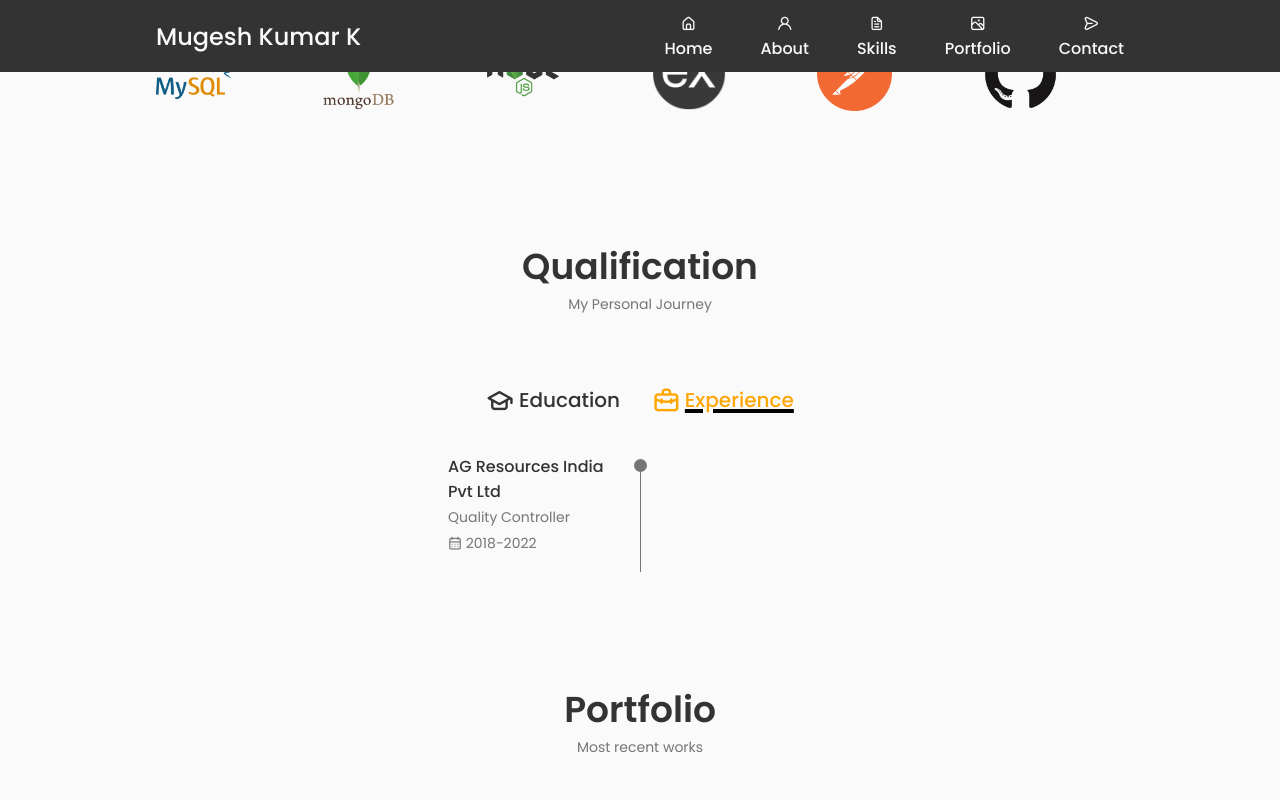
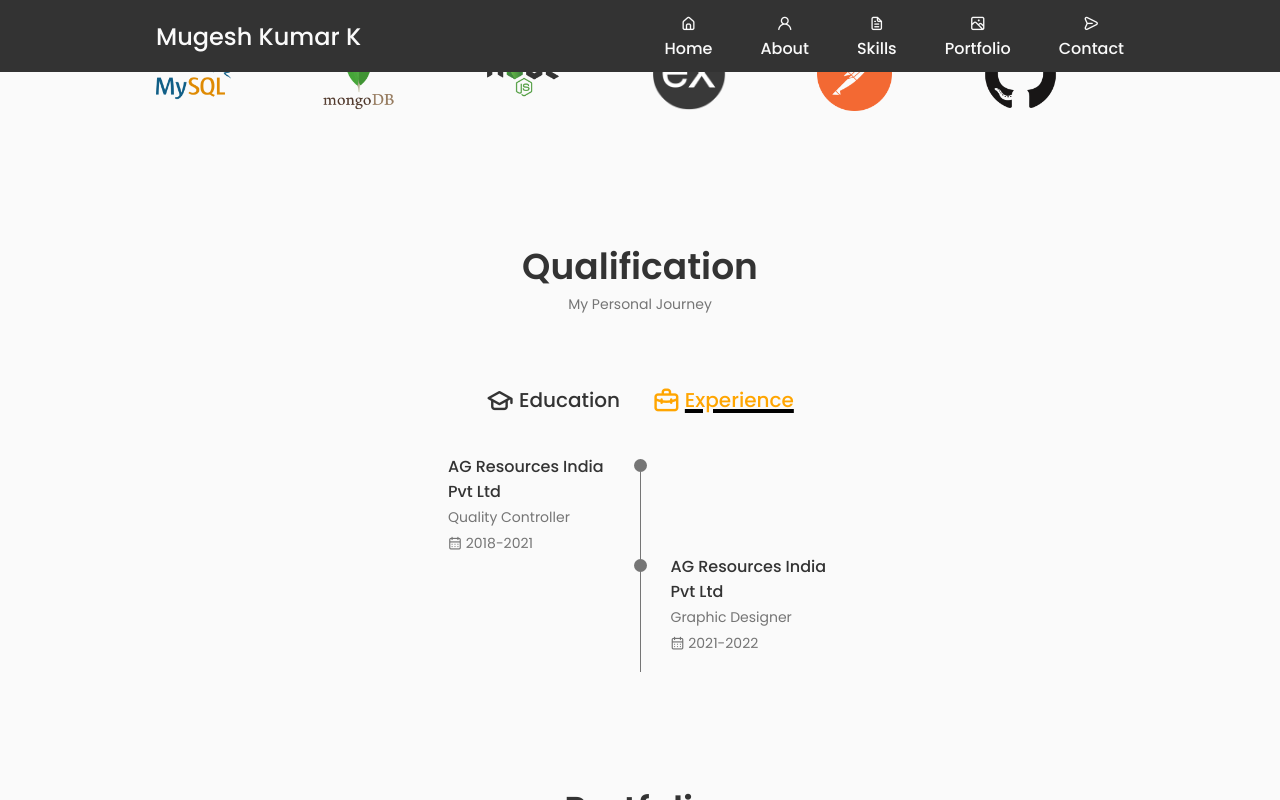
Before and after one commit to Mugesh2297/portfolio, a React (Create React App) app: page / in a window 1280 px wide. Both pictures are taken after a click on the element "Experience". Shown: the part 1450-2250 px from the top of the page. Built offline with nearby package versions, Linux system fonts and the light colour scheme.

Commit message:
experience changes

```diff
--- a/src/Components/Qualification/Qualification.jsx
+++ b/src/Components/Qualification/Qualification.jsx
@@ -84,13 +84,30 @@ function Qualification() {
                                 Quality Controller
                                 </span>
                                 <div className='qualification__calender'>
-                                    <i className='uil uil-calendar-alt'></i>  2018-2022
+                                    <i className='uil uil-calendar-alt'></i>  2018-2021
                                 </div>
                             </div>
                             <div>
                                 <span className='qualification__rounder'></span>
                                 <span className='qualification__line'></span>
                             </div>
+                        </div>
+                        <div className='qualification__data'>
+                            <div></div>
+                            <div>
+                                <span className='qualification__rounder'></span>
+                                <span className='qualification__line'></span>
+                            </div>
+                            <div>
+                                <h3 className='qualification__title'>AG Resources India Pvt Ltd</h3>
+                                <span className='qualification__subtitle'>
+                                Graphic Designer
+                                </span>
+                                <div className='qualification__calender'>
+                                    <i className='uil uil-calendar-alt'></i>  2021-2022
+                                </div>
+                            </div>
+
                         </div>
 
 
```
